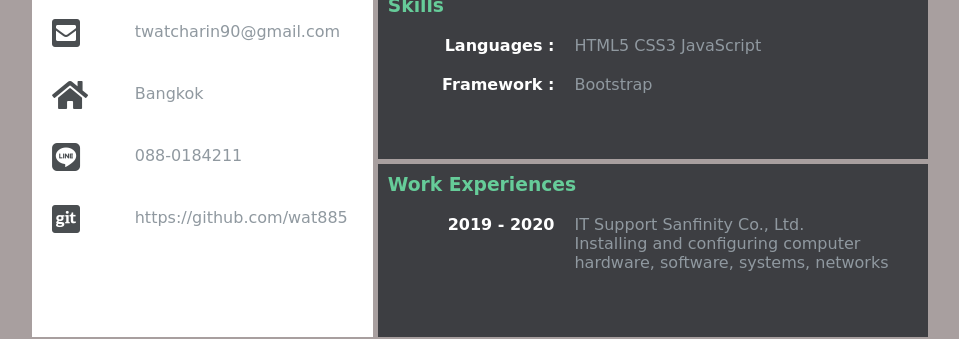
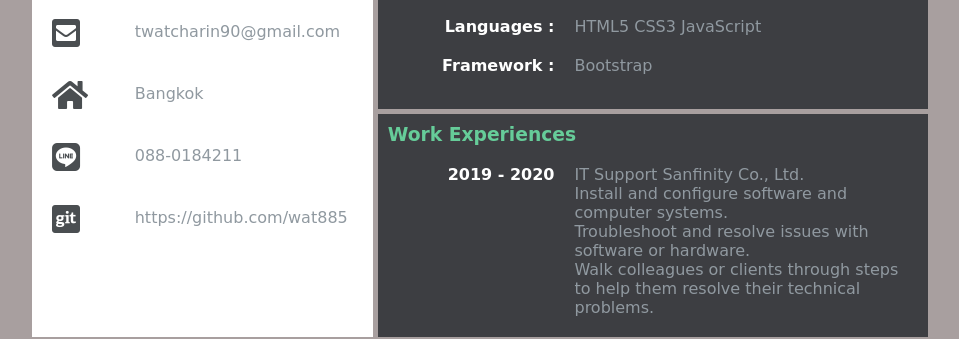
Before and after one commit to wat885/Resume, a plain HTML site: page index.html in a window 1280 px wide. Shown: the part 395-734 px from the top of the page, without its empty margins (160-1119 px from the left). Drawn offline with Linux system fonts and the light colour scheme; a web font is replaced by a local one.

Commit message:
Update index.html

```diff
--- a/index.html
+++ b/index.html
@@ -6,10 +6,12 @@
     <meta name="viewport" content="width=device-width, initial-scale=1.0">
     <title>Resume Watcharin</title>
     <link rel="preconnect" href="https://fonts.gstatic.com">
-  <link href="https://fonts.googleapis.com/css2?family=Langar&display=swap" rel="stylesheet">
+    <link href="https://fonts.googleapis.com/css2?family=Langar&display=swap" rel="stylesheet">
     <link rel="stylesheet" href="style.css">
 
-    <link rel="stylesheet" href="https://cdnjs.cloudflare.com/ajax/libs/font-awesome/5.15.1/css/all.min.css" integrity="sha512-+4zCK9k+qNFUR5X+cKL9EIR+ZOhtIloNl9GIKS57V1MyNsYpYcUrUeQc9vNfzsWfV28IaLL3i96P9sdNyeRssA==" crossorigin="anonymous" />
+    <link rel="stylesheet" href="https://cdnjs.cloudflare.com/ajax/libs/font-awesome/5.15.1/css/all.min.css"
+        integrity="sha512-+4zCK9k+qNFUR5X+cKL9EIR+ZOhtIloNl9GIKS57V1MyNsYpYcUrUeQc9vNfzsWfV28IaLL3i96P9sdNyeRssA=="
+        crossorigin="anonymous" />
     <link rel="stylesheet" href="https://cdnjs.cloudflare.com/ajax/libs/font-awesome/4.7.0/css/font-awesome.min.css">
 </head>
 
@@ -23,7 +25,7 @@
                 <div class="l"><i class="fas fa-mobile-alt fa-2x"></i></div>
                 <div class="r">088-0184211</div>
                 <div class="l"><i class="fas fa-envelope-square fa-2x"></i></div>
-                <div class="r" >twatcharin90@gmail.com</div>
+                <div class="r">twatcharin90@gmail.com</div>
                 <div class="l"><i class="fas fa-home fa-2x"></i></div>
                 <div class="r">Bangkok</div>
                 <div class="l"><i class="fab fa-line fa-2x"></i></div>
@@ -70,15 +72,20 @@
             <div class="main-container">
                 <div class="itemL ">2019 - 2020</div>
                 <div class="itemR ">IT Support Sanfinity Co., Ltd. <br>
-                    Installing and configuring computer hardware, software, systems, networks
+                    Install and configure software and computer systems. <br>
+                    Troubleshoot and resolve issues with software or hardware. <br>
+                    Walk colleagues or clients through steps to help them resolve their technical problems.
                 </div>
+
+
             </div>
         </div>
 
 
         <footer>
             <h3>Find me on social media.</h3> <br>
-            <a href="https://www.facebook.com/enmozz.wat"><i class="fa fa-facebook-official w3-hover-opacity fa-2x "></i></a>
+            <a href="https://www.facebook.com/enmozz.wat"><i
+                    class="fa fa-facebook-official w3-hover-opacity fa-2x "></i></a>
             <a href="#"><i class="fa fa-instagram w3-hover-opacity fa-2x"></i></a>
             <a href="#"><i class="fa fa-twitter w3-hover-opacity fa-2x"></i></a>
 
```
